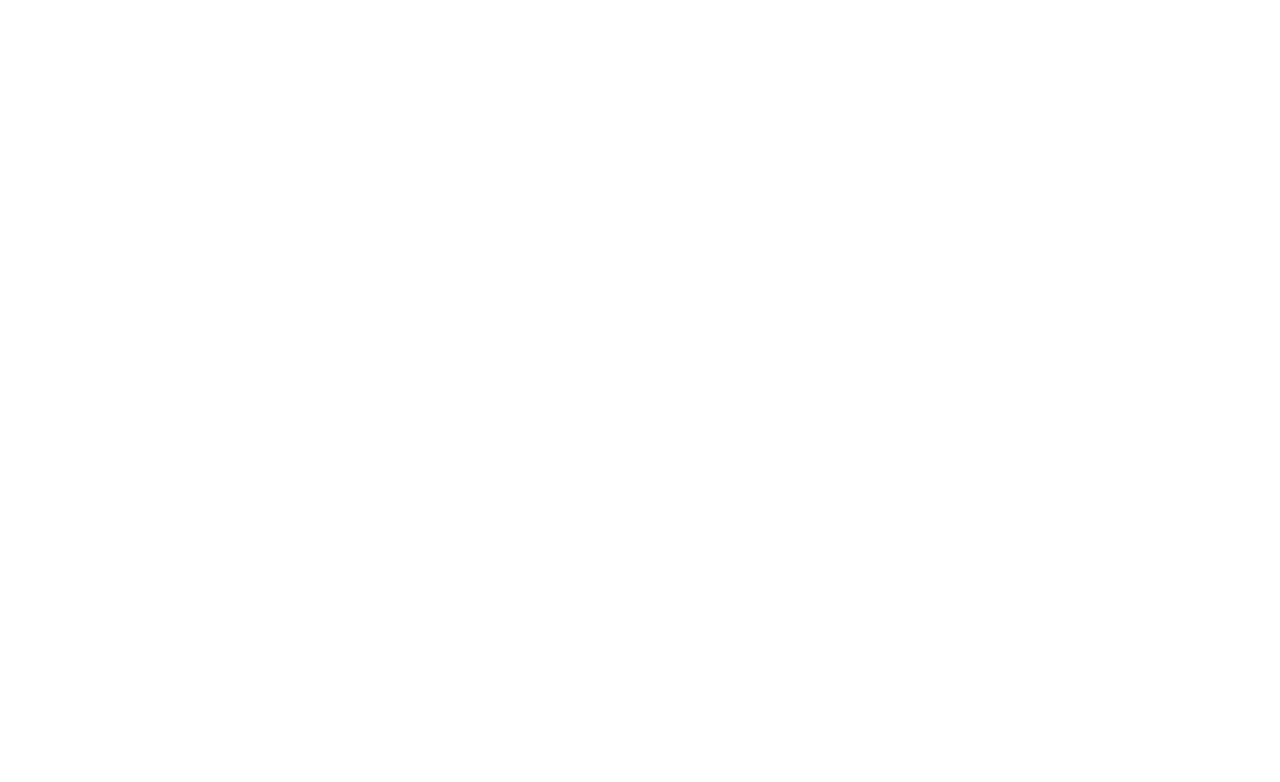
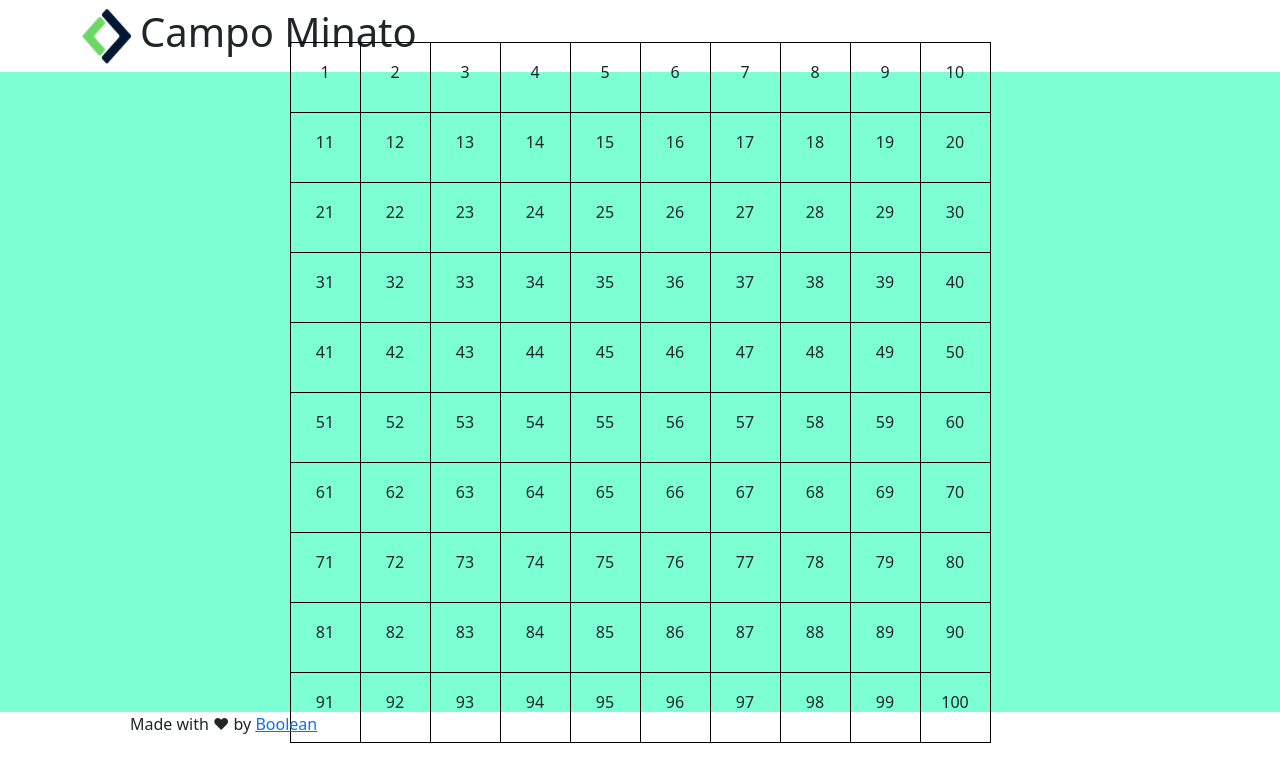
Before and after one commit to bia9400/js-campominato-grid, a plain HTML site: page Bonus/index.html in a window 1280 px wide. Drawn offline with nearby package versions, Linux system fonts and the light colour scheme.

Commit message:
Bonus start

```diff
--- a/Bonus/app.js
+++ b/Bonus/app.js
@@ -0,0 +1,19 @@
+const gridContainer = document.querySelector(".grid-container")
+
+function createGrid(numeroOrizontale, numeroVerticale) {
+    const numeroTotale = numeroOrizontale * numeroVerticale
+    for (let i = 1; i <= numeroTotale; i++) {
+        const elementoHtml=document.createElement("div")
+        elementoHtml.classList.add("number-container")
+        elementoHtml.innerHTML=`<h6> ${i} </h6>`
+        gridContainer.append(elementoHtml)
+        elementoHtml.addEventListener("click", function(){
+           let x=this;
+           x.classList.add("add-color-onClick")
+        })
+    }
+}
+
+
+
+createGrid(10,10)
--- a/Bonus/index.html
+++ b/Bonus/index.html
@@ -1,14 +1,41 @@
 <!DOCTYPE html>
 <html lang="en">
+
 <head>
-    <link href="https://cdn.jsdelivr.net/npm/bootstrap@5.2.0-beta1/dist/css/bootstrap.min.css" rel="stylesheet" integrity="sha384-0evHe/X+R7YkIZDRvuzKMRqM+OrBnVFBL6DOitfPri4tjfHxaWutUpFmBp4vmVor" crossorigin="anonymous">
+    <link href="https://cdn.jsdelivr.net/npm/bootstrap@5.2.0-beta1/dist/css/bootstrap.min.css" rel="stylesheet"
+        integrity="sha384-0evHe/X+R7YkIZDRvuzKMRqM+OrBnVFBL6DOitfPri4tjfHxaWutUpFmBp4vmVor" crossorigin="anonymous">
     <link rel="stylesheet" href="style.css">
     <meta charset="UTF-8">
     <meta http-equiv="X-UA-Compatible" content="IE=edge">
     <meta name="viewport" content="width=device-width, initial-scale=1.0">
     <title>Consegna</title>
 </head>
+
 <body>
+    <header class="py-2 px-1">
+        <div class="container">
+            <div class="d-flex">
+                <div class="d-flex">
+                    <img class="" src="../img/Logo.png" alt="">
+                    <h1 class="ms-2">Campo Minato</h1>
+                </div>
+                <div></div>
+            </div>
+        </div>
+    </header>
+    <main class="py-5">
+        <div class="container">
+            <div class="grid-container"></div>
+        </div>
+    </main>
+    <footer>
+        <div class="container">
+            <div class="ps-5">
+                Made with <span>&hearts;</span> by <a href="#">Boolean</a>
+            </div>
+        </div>
+    </footer>
     <script src="../Bonus/app.js"></script>
 </body>
+
 </html>
--- a/Bonus/style.css
+++ b/Bonus/style.css
@@ -0,0 +1,36 @@
+*{
+    padding: 0;
+    margin: 0;
+    box-sizing: border-box;
+}
+.logo{
+    height: 100%;
+}
+main{
+    display: flex;
+    justify-content: center;
+    align-items: center;
+    background-color: #7cffd2;
+    height: 80vh;
+}
+.grid-container{
+    width: 701px;
+    border-top: 1px solid black;
+    border-left: 1px solid black;
+    display: flex;
+    flex-wrap: wrap;
+    margin: auto;
+}
+.add-color-onClick{
+    background-color: #6495f1;
+    color: white;
+}
+.number-container{
+    display: flex;
+    justify-content: center;
+    align-items: center;
+    width: 70px;
+    aspect-ratio: 1;
+    border-right: 1px solid black;
+    border-bottom: 1px solid black;
+}
```
